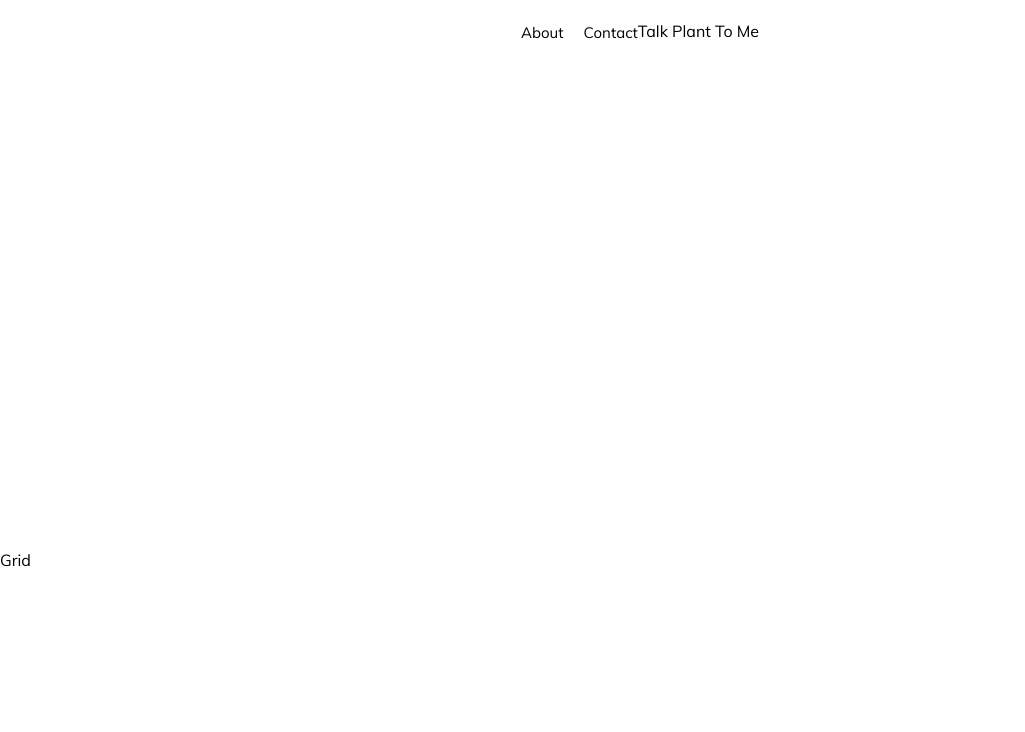
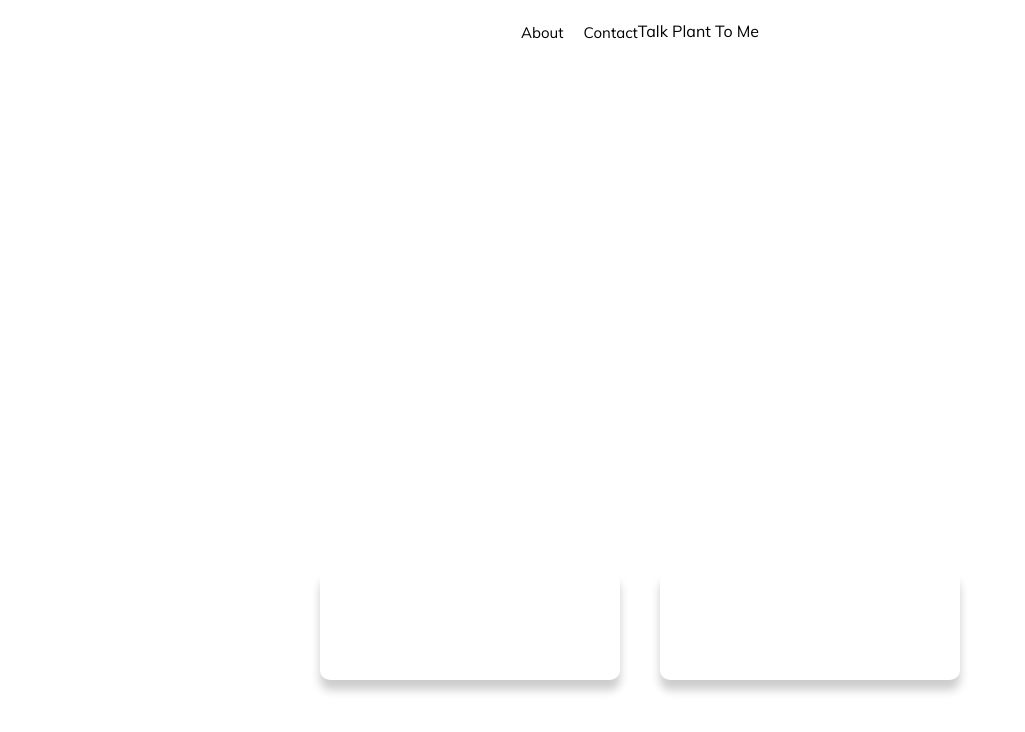
Before and after one commit to JackieCalapristi/Talk-Plant-To-Me, a React (Create React App) app: page / in a window 1280 px wide. Shown: the top 732 px of the page, without its empty margins (0-1025 px from the left). Built offline with nearby package versions, Linux system fonts and the light colour scheme.

Commit message:
Flailing wildly to create plant cards

```diff
--- /dev/null
+++ b/src/components/Grid/Grid.styles.js
@@ -0,0 +1,27 @@
+import styled from "styled-components";
+
+export const CardsWrapper = styled.div`
+  display: flex;
+  flex-wrap: wrap;
+  flex-direction: row;
+  min-height: 150px;
+  justify-content: center;
+  padding-bottom: 35px;
+`
+export const CardWrapper = styled.div`
+  display: flex;
+  flex-wrap: wrap;
+  flex-direction: column;
+  background-color: #FFFFFF;
+	color: #000000;
+  border-radius: 10px;
+  box-shadow: 0 10px 10px rgba(0, 0, 0, 0.2);
+  width: 300px;
+	margin: 20px;
+  overflow: hidden;
+
+  :hover {
+    box-shadow: 0 30px 30px rgba(0, 0, 0, 0.2);
+    transition: all 0.5s ease;
+  }
+`
--- a/src/components/Grid/index.js
+++ b/src/components/Grid/index.js
@@ -1,7 +1,21 @@
 import React from "react";
 
-const Grid = () => (
-  <div>Grid</div>
-);
+// Styles
+import { CardsWrapper, CardWrapper } from "./Grid.styles"
+
+const Grid = ({ children }) => {
+  const fakePlants = [
+    {id: 1, name: "Rosemary"},
+    {id: 2, name: "Basil"}
+  ];
+
+  return (
+  <CardsWrapper>
+    {fakePlants.map(
+      plant =>
+        <CardWrapper key={plant.id} title={plant.name} />
+    )}
+  </CardsWrapper>)
+};
 
 export default Grid;
```
Also changed, not shown: src/components/App.js (+1 -8 lines), src/components/Grid/PlantCard/index.js (added, +7 -0 lines).
